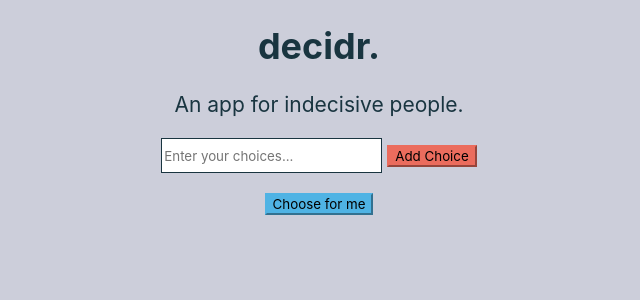
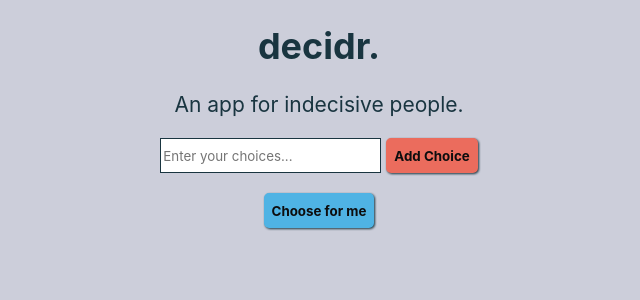
Before and after one commit to garanico/decidr-app, a React (Create React App) app: page / in a window 1280 px wide. Shown: the top 300 px of the page, without its empty margins (321-961 px from the left). Built offline with nearby package versions, Linux system fonts and the light colour scheme.

Commit message:
feat(decision page): CSS Styling #4

```diff
--- a/src/components/DecisionPage.js
+++ b/src/components/DecisionPage.js
@@ -1,13 +1,22 @@
 import React from 'react';
 import { Link } from 'react-router-dom';
 import Header from './Header';
+import '../App.css';
 
 function DecisionPage({ selectedItem, setListContainer }) {
     return (
-        <div>
+        <div className="App">
            <Header />
-           <div className="selected-item">{selectedItem}</div>
-           <Link to={{pathname:"/"}}>
+           <div className="answer-parent">
+                <div className="box1 box">
+                    <div className="box2 box">
+                        <div className="box3 box">
+                            <div className="selected-item box">{selectedItem}</div>
+                        </div>
+                    </div>
+                </div>
+            </div>
+            <Link to={{pathname:"/"}}>
            <button className="restart-btn btn" onClick={() => setListContainer([])}>Make Another Decision</button>
            </Link>
         </div>
--- a/src/components/Homepage.js
+++ b/src/components/Homepage.js
@@ -28,7 +28,7 @@ function Homepage({ listContainer, setListContainer, setSelectedItem, selectedIt
           <footer>
 
           <Link to={{pathname:"/decision"}}>
-            <button className="choose-btn" onClick={selectItem}>Choose for me</button>
+            <button className="choose-btn btn" onClick={selectItem}>Choose for me</button>
             </Link>
 
           </footer>
--- a/src/components/InputForm.js
+++ b/src/components/InputForm.js
@@ -21,7 +21,7 @@ function InputForm({ listContainer, setListContainer }) {
             />
            <button
             type="submit"
-            className="add-btn"
+            className="add-btn btn"
             onClick={formSubmit}>Add Choice</button>
         </form>
     )
```
Also changed, not shown: src/components/ChooseButton.js (deleted, +0 -14 lines).
